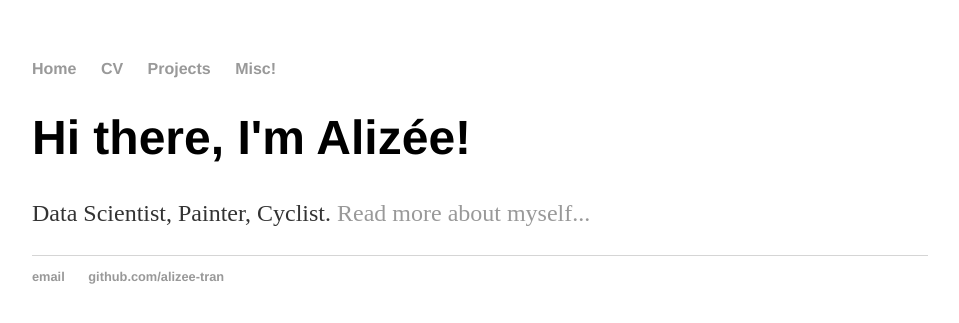
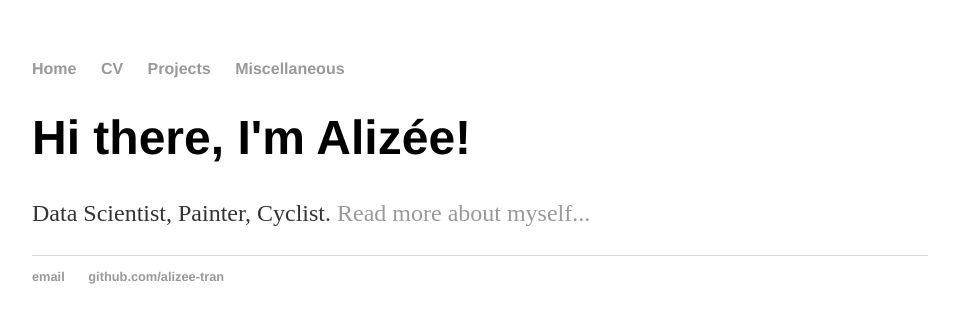
Before and after one commit to Alizee-Tran/alizeetran.github.io, a Jekyll site: the page built from index.html, in a window 1280 px wide. Shown: the top 323 px of the page, without its empty margins (160-1119 px from the left). Built offline with Jekyll 4.4.1, drawn with Linux system fonts in a browser that asks for light colours.

Commit message:
Update default.html

```diff
--- a/_layouts/default.html
+++ b/_layouts/default.html
@@ -11,7 +11,7 @@
 	        		<li><a href="/">Home</a></li>
 		        	<li><a href="/about">CV</a></li>
 	        		<li><a href="/cv">Projects</a></li>
-	        		<li><a href="/blog">Misc!</a></li>
+	        		<li><a href="/blog">Miscellaneous</a></li>
 	    		</ul>
 			</nav>
 			<div class="container">
```
